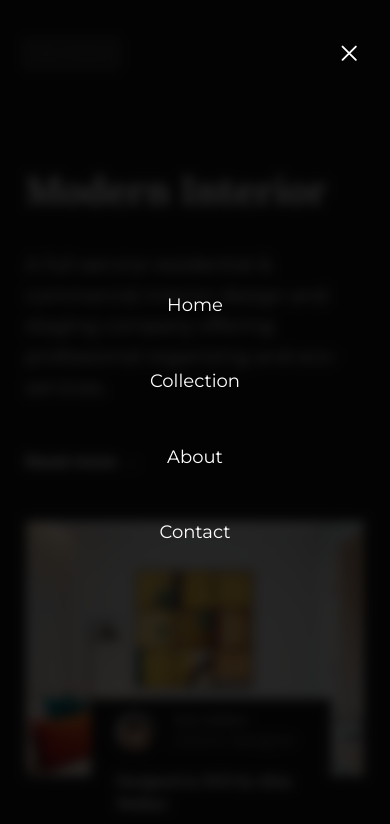
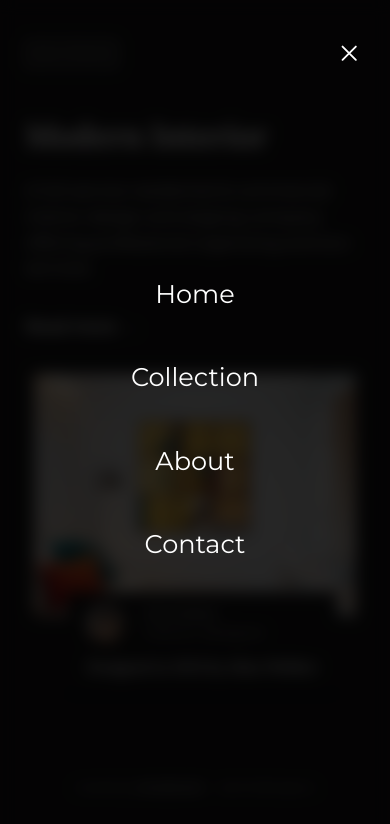
Before and after one commit to smsakawat/designs, a plain HTML site: page nexa-interiors/index.html in a window 390 px wide. Both pictures are taken after a click on the button 349 px from the left and 57 px from the top of the page. Drawn offline with nearby package versions, Linux system fonts and the light colour scheme.

Commit message:
content and reponsiveness bugs fixed in nexa

```diff
--- a/nexa-interiors/index.html
+++ b/nexa-interiors/index.html
@@ -71,7 +71,7 @@
     <!-- Footer Section -->
     <footer class="footer">
       <p>
-        created by <span class="username">smsakawat</span> - devChallenges.io
+        created by <a href="https://github.com/smsakawat" target="_blank" class="git-username">smsakawat</a><a href="https://devchallenges.io/" target="_blank"> &mdash; devChallenges.io</a>
       </p>
     </footer>
 
--- a/nexa-interiors/js/main.js
+++ b/nexa-interiors/js/main.js
@@ -1,6 +1,6 @@
-const headerElement = document.getElementById("header-section");
+const headerElm = document.getElementById("header-section");
 const mobileNavBtn = document.getElementById("btn-mobile-nav");
 
 mobileNavBtn.addEventListener("click", () => {
-  headerElement.classList.toggle("mobile-nav-open");
+  headerElm.classList.toggle("mobile-nav-open");
 });
--- a/nexa-interiors/styles/queries.css
+++ b/nexa-interiors/styles/queries.css
@@ -1,14 +1,16 @@
-/* Mobile Devices */
-@media only screen and (max-width: 576px) {
+/* Tablets */
+@media only screen and (max-width: 1024px) {
   html {
-    font-size: 50%;
-    overflow-x: hidden;
+    font-size: 56.25%;
+  }
+
+  .header {
+    position: relative;
   }
 
   .section-hero {
-    padding: 8rem 3.2rem;
     grid-template-columns: 1fr;
-    gap: 6.4rem;
+    gap: 8rem;
   }
 
   .hero-img-box {
@@ -16,36 +18,35 @@
   }
 
   .hero-img-box > img {
-    width: 100%;
+    width: 75%;
   }
 
-  .header {
-    position: relative;
+  .btn-mobile-nav {
+    display: block;
   }
 
   .main-nav {
+    z-index: 99999;
     position: absolute;
     top: 0;
     left: 0;
     background-color: rgba(0, 0, 0, 0.83);
-    backdrop-filter: blur(6px);
+    backdrop-filter: blur(8px);
     width: 100%;
     height: 100vh;
-    z-index: 999;
-    transform: translateX(100%);
-    transition: all 0.4s ease-in;
-
     display: flex;
     justify-content: center;
     align-items: center;
+    transform: translateX(100%);
+    visibility: hidden;
+    pointer-events: none;
+    transition: all 0.3s ease-in;
   }
 
   .mobile-nav-open .main-nav {
     transform: translateX(0);
-  }
-
-  .mobile-nav-open .main-nav {
-    opacity: 1;
+    visibility: visible;
+    pointer-events: auto;
   }
 
   .mobile-nav-open .icon-menu {
@@ -60,29 +61,52 @@
     flex-direction: column;
   }
 
-  .btn-mobile-nav {
-    display: block;
+  .interior-designer-details {
+    padding: 1.6rem 2.4rem 1.6rem;
+    right: 15%;
+    top: 85%;
+    max-width: 40rem;
+  }
+}
+
+/* Mobile Devices */
+@media only screen and (max-width: 592px) {
+  html {
+    font-size: 50%;
+    overflow-x: hidden;
   }
 
-  /* .mobile-nav-open .icon-close {
-    display: block;
-  } */
+  .main-nav-list-item {
+    font-size: 3.2rem;
+  }
+
+  .section-hero {
+    padding: 1.6rem 3.2rem 8rem;
+    gap: 4.8rem;
+  }
+
+  .heading-primary {
+    font-size: 4rem;
+    margin-bottom: 3.2rem;
+  }
+
+  .hero-description {
+    font-size: 2rem;
+    margin-bottom: 4.8rem;
+  }
+
+  .hero-img-box > img {
+    width: 95%;
+  }
 
   .interior-designer-details {
-    background: #181719;
-    box-shadow: 0px 4px 4px rgba(0, 0, 0, 0.25);
-    position: absolute;
-    right: 10%;
-    top: 70%;
-    padding: 1.6rem 3.2rem 2.4rem;
-    max-width: 30rem;
+    padding: 1.6rem 2.4rem 1.6rem;
+    right: 8%;
+    top: 90%;
+    max-width: 35rem;
   }
 
   .interior-designer-details p:last-child {
     font-size: 1.8rem;
   }
-
-  .footer {
-    display: none;
-  }
 }
--- a/nexa-interiors/styles/styles.css
+++ b/nexa-interiors/styles/styles.css
@@ -13,12 +13,12 @@
 
 html {
   font-size: 62.5%;
+  overflow-x: hidden;
 }
 
 body {
   background-color: #181719;
-  max-width: 100%;
-  max-width: 120rem;
+  max-width: 1240px;
   margin-inline: auto;
   color: var(--text-color);
   font-family: var(--font-montserrat);
@@ -26,7 +26,6 @@ body {
   line-height: 1;
   height: 100vh;
   min-height: 100vh;
-  overflow-x: hidden;
 }
 
 /* Header Styles */
@@ -92,9 +91,8 @@ body {
   color: #fff;
   font-size: 3.8rem;
   cursor: pointer;
+  z-index: 999999;
   display: none;
-
-  z-index: 99999;
 }
 
 .icon-close {
@@ -104,9 +102,9 @@ body {
 /* Hero Styles */
 .section-hero {
   display: grid;
-  grid-template-columns: 2fr 3fr;
+  grid-template-columns: 2fr 2.5fr;
   align-items: center;
-  padding: 0 3.2rem 9.6rem;
+  padding: 3.2rem 3.2rem 9.6rem;
 }
 
 .heading-primary {
@@ -115,6 +113,7 @@ body {
   font-weight: 700;
   line-height: 1.025;
   margin-bottom: 4.8rem;
+  letter-spacing: -0.6px;
 }
 
 .hero-description {
@@ -167,9 +166,10 @@ body {
   box-shadow: 0px 4px 4px rgba(0, 0, 0, 0.25);
   position: absolute;
   right: 5%;
-  top: 73%;
+  top: 80%;
   padding: 2.4rem 4.8rem 2.4rem;
-  max-width: 42rem;
+  max-width: 38rem;
+  z-index: 99;
 }
 
 .interior-designer-details img {
@@ -182,7 +182,7 @@ body {
   display: flex;
   gap: 2.4rem;
   align-items: center;
-  margin-bottom: 2.4rem;
+  margin-bottom: 1.6rem;
 }
 
 .designer-info p:first-child {
@@ -207,10 +207,16 @@ body {
 .footer {
   color: #a9a9a9;
   font-size: 1.4rem;
+  text-align: center;
   margin-top: 9.6rem;
-  text-align: center;
+  padding: 3.2rem;
 }
 
-.username {
+.footer a {
+  text-decoration: none;
+  color: #a9a9a9;
+}
+
+.git-username {
   font-weight: 700;
 }
```
Also changed, not shown: nexa-interiors/README.md.
